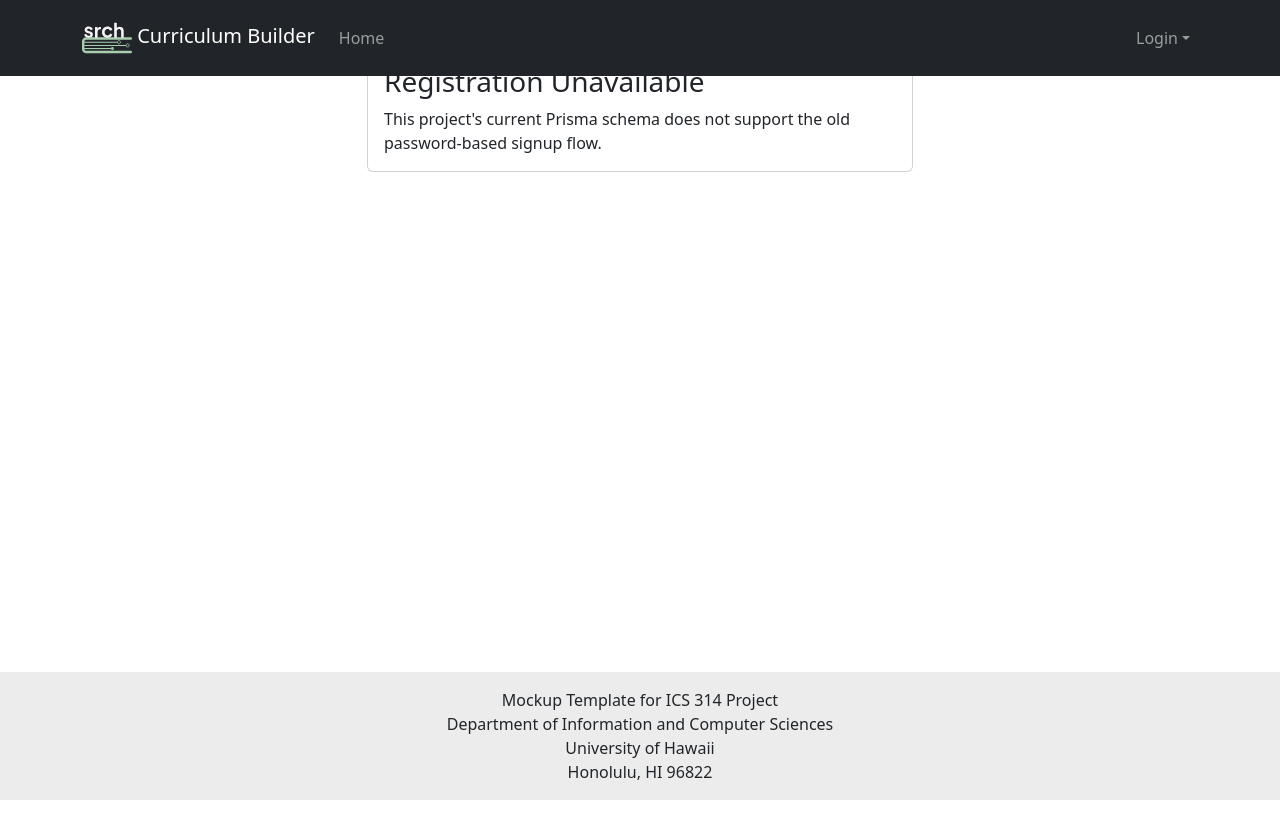
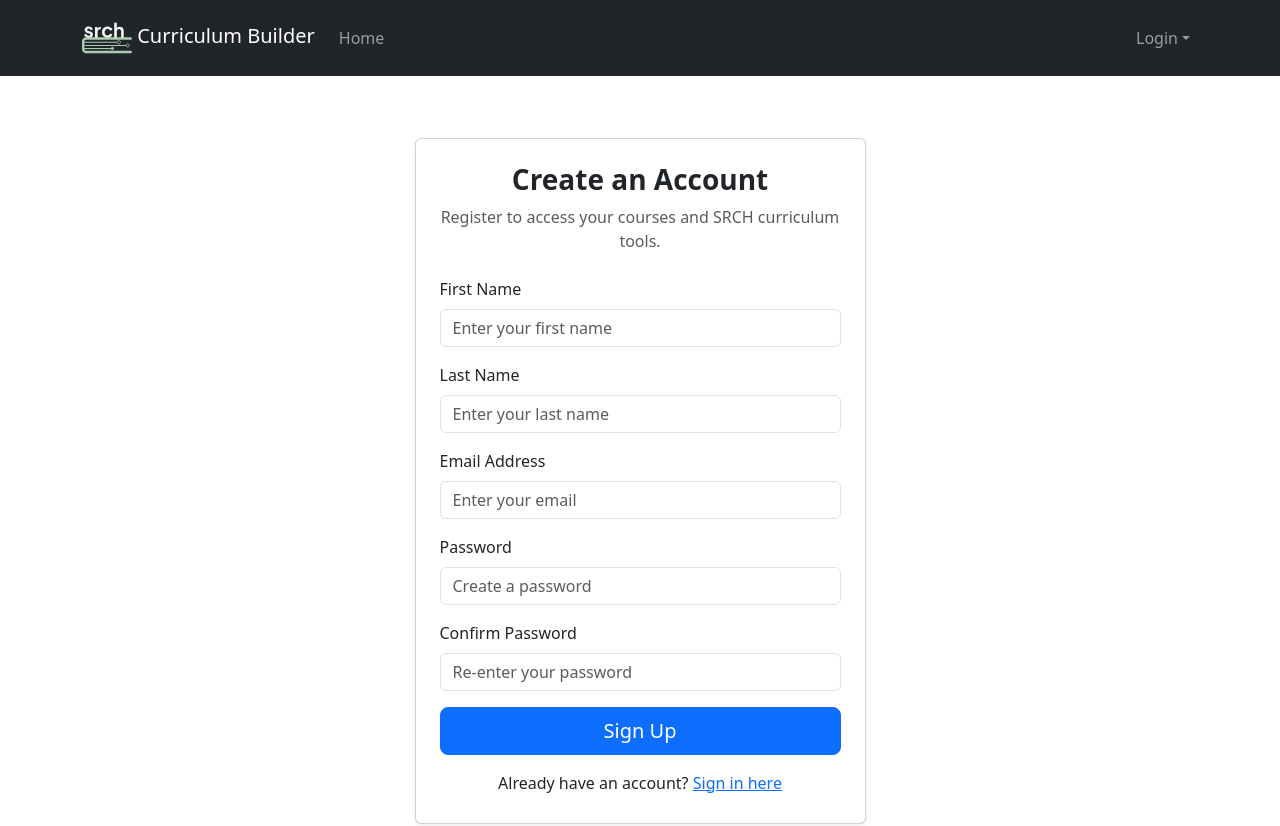
Before and after one commit to manoa-srch/srch-application-project, a Next.js app: page /auth/signup in a window 1280 px wide. Shown: the top 826 px of the page. Before the commit the page ends 800 px from the top, so only its background shows below. Built offline with nearby package versions, Linux system fonts and the light colour scheme; no server answers.

Commit message:
Sign Up edits

```diff
--- a/package.json
+++ b/package.json
@@ -17,6 +17,7 @@
     "@prisma/adapter-pg": "^7.4.2",
     "@prisma/client": "^7.4.2",
     "bcrypt": "^6.0.0",
+    "bcryptjs": "^3.0.3",
     "bootstrap": "^5.3.8",
     "dotenv": "^17.3.1",
     "next": "16.1.6",
--- a/src/app/auth/signup/page.tsx
+++ b/src/app/auth/signup/page.tsx
@@ -1,20 +1,174 @@
-import { Card, Col, Container, Row } from 'react-bootstrap';
+'use client';
 
-const SignUp = () => (
-  <main>
+import { useState } from 'react';
+import { useRouter } from 'next/navigation';
+import Button from 'react-bootstrap/Button';
+import Card from 'react-bootstrap/Card';
+import Col from 'react-bootstrap/Col';
+import Container from 'react-bootstrap/Container';
+import Row from 'react-bootstrap/Row';
+
+const SignUpPage = () => {
+  const router = useRouter();
+
+  const [firstName, setFirstName] = useState('');
+  const [lastName, setLastName] = useState('');
+  const [email, setEmail] = useState('');
+  const [password, setPassword] = useState('');
+  const [confirm, setConfirm] = useState('');
+  const [error, setError] = useState('');
+  const [success, setSuccess] = useState('');
+
+  const handleSubmit = async (event: React.FormEvent<HTMLFormElement>) => {
+    event.preventDefault();
+    setError('');
+    setSuccess('');
+
+    if (password !== confirm) {
+      setError('Passwords do not match.');
+      return;
+    }
+
+    try {
+      const res = await fetch('/api/auth/signup', {
+        method: 'POST',
+        headers: { 'Content-Type': 'application/json' },
+        body: JSON.stringify({ name, email, password }),
+      });
+
+      const data = await res.json();
+
+      if (!res.ok) {
+        setError(data.error || 'Unable to create account.');
+        return;
+      }
+
+      setSuccess('Account created successfully. Redirecting to sign in...');
+      setTimeout(() => router.push('/auth/signin'), 1500);
+    } catch {
+      setError('Something went wrong.');
+    }
+  };
+
+  return (
+    <main style={{ paddingTop: '90px' }}>
       <Container className="py-5">
         <Row className="justify-content-center">
-        <Col xs={12} md={8} lg={6}>
-          <Card body>
-            <h1 className="h3">Registration Unavailable</h1>
-            <p className="mb-0">
-              This project&apos;s current Prisma schema does not support the old password-based signup flow.
+          <Col md={8} lg={5}>
+            <Card className="shadow-sm">
+              <div className="p-4">
+                <div className="text-center mb-4">
+                  <h1 className="h3 fw-bold text-dark">Create an Account</h1>
+                  <p className="text-muted mb-0">
+                    Register to access your courses and SRCH curriculum tools.
                   </p>
+                </div>
+
+                <form onSubmit={handleSubmit}>
+                  <div className="mb-3">
+                    <label htmlFor="signupName" className="form-label">
+                      First Name
+                    </label>
+                    <input
+                      id="signupName"
+                      type="text"
+                      className="form-control"
+                      placeholder="Enter your first name"
+                      value={firstName}
+                      onChange={(e) => setFirstName(e.target.value)}
+                      required
+                    />
+                  </div>
+                  <div className="mb-3">
+                    <label htmlFor="signupLastName" className="form-label">
+                      Last Name
+                    </label>
+                    <input
+                      id="signupLastName"
+                      type="text"
+                      className="form-control"
+                      placeholder="Enter your last name"
+                      value={lastName}
+                      onChange={(e) => setLastName(e.target.value)}
+                      required
+                    />
+                  </div>
+                  <div className="mb-3">
+                    <label htmlFor="signupEmail" className="form-label">
+                      Email Address
+                    </label>
+                    <input
+                      id="signupEmail"
+                      type="email"
+                      className="form-control"
+                      placeholder="Enter your email"
+                      value={email}
+                      onChange={(e) => setEmail(e.target.value)}
+                      required
+                    />
+                  </div>
+
+                  <div className="mb-3">
+                    <label htmlFor="signupPassword" className="form-label">
+                      Password
+                    </label>
+                    <input
+                      id="signupPassword"
+                      type="password"
+                      className="form-control"
+                      placeholder="Create a password"
+                      value={password}
+                      onChange={(e) => setPassword(e.target.value)}
+                      required
+                    />
+                  </div>
+
+                  <div className="mb-3">
+                    <label htmlFor="signupConfirm" className="form-label">
+                      Confirm Password
+                    </label>
+                    <input
+                      id="signupConfirm"
+                      type="password"
+                      className="form-control"
+                      placeholder="Re-enter your password"
+                      value={confirm}
+                      onChange={(e) => setConfirm(e.target.value)}
+                      required
+                    />
+                  </div>
+
+                  {error && (
+                    <div className="alert alert-danger py-2" role="alert">
+                      {error}
+                    </div>
+                  )}
+
+                  {success && (
+                    <div className="alert alert-success py-2" role="alert">
+                      {success}
+                    </div>
+                  )}
+
+                  <div className="d-grid mb-3">
+                    <Button variant="primary" size="lg" type="submit">
+                      Sign Up
+                    </Button>
+                  </div>
+
+                  <div className="text-center">
+                    <p className="mb-1">
+                      Already have an account? <a href="/auth/signin">Sign in here</a>
+                    </p>
+                  </div>
+                </form>
+              </div>
             </Card>
           </Col>
         </Row>
       </Container>
     </main>
   );
+};
 
-export default SignUp;
+export default SignUpPage;
```
Lines whose indentation alone changed are shown as unchanged.
